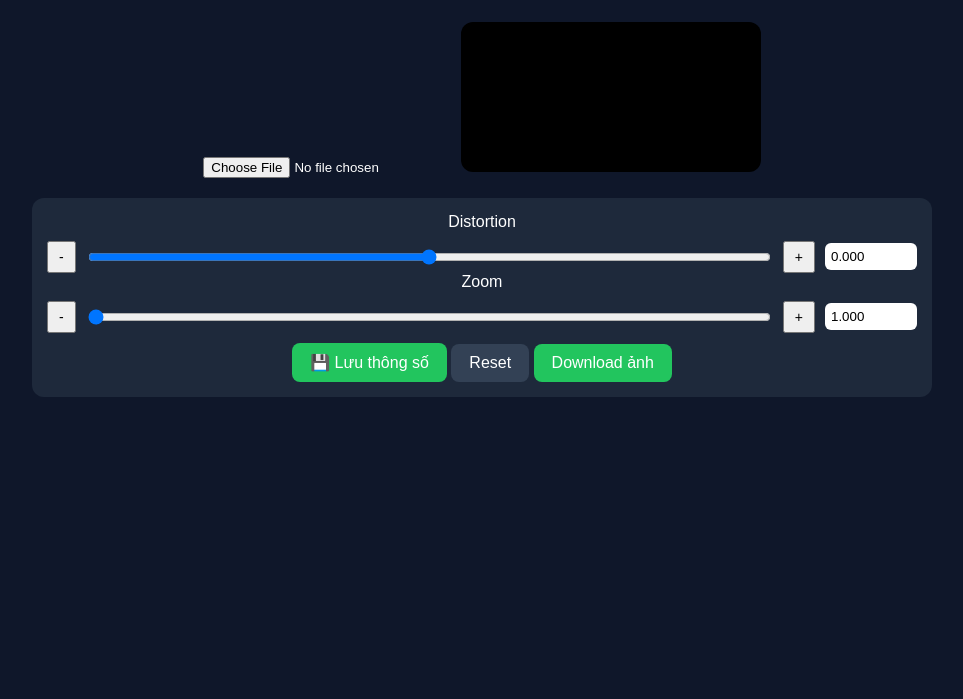
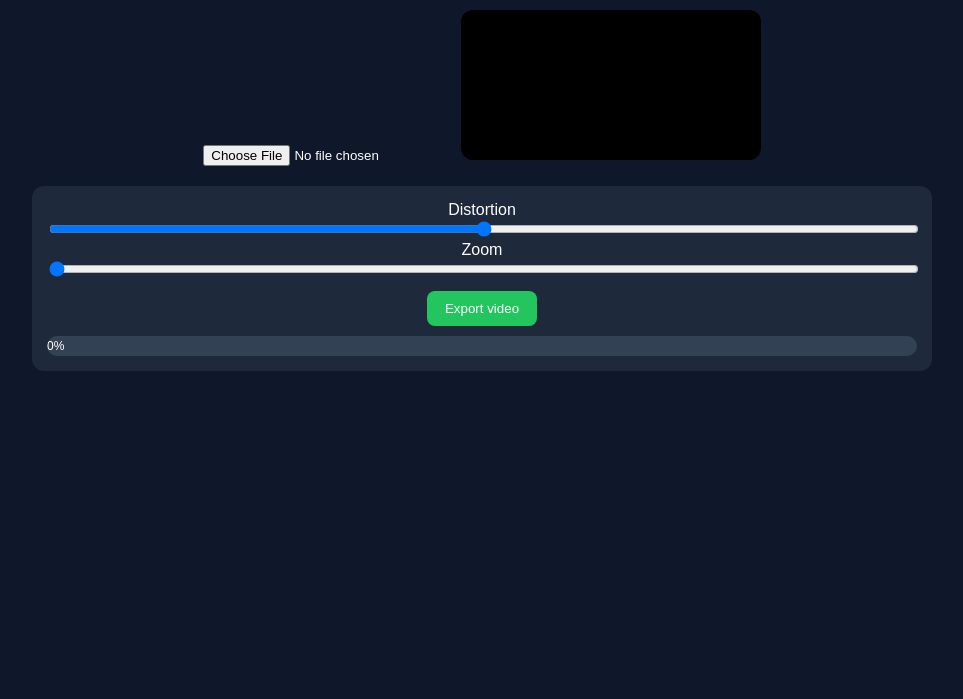
Before and after one commit to danhtrinhdevelopermay/flycam_fix_lens, a plain HTML site: page index.html in a window 1280 px wide. Shown: the part 101-800 px from the top of the page, without its empty margins (158-1121 px from the left). Drawn offline with Linux system fonts and the light colour scheme.

Commit message:
Update index.html

```diff
--- a/index.html
+++ b/index.html
@@ -3,179 +3,90 @@
 <head>
 <meta charset="UTF-8">
 <meta name="viewport" content="width=device-width, initial-scale=1.0">
-<title>Lens Distortion Editor Pro</title>
+<title>Lens Distortion Video Export</title>
 <style>
-body{
-  font-family: Arial, sans-serif;
-  background:#0f172a;
-  color:white;
+body{font-family:Arial;background:#0f172a;color:white;text-align:center;padding:20px}
+.container{max-width:900px;margin:auto}
+canvas{max-width:100%;border-radius:12px;margin-top:15px;background:#000}
+.controls{margin-top:20px;background:#1e293b;padding:15px;border-radius:12px}
+input[type=range]{width:100%}
+button{margin-top:10px;padding:10px 18px;border:none;border-radius:8px;background:#22c55e;color:white;cursor:pointer}
+.progress{
+  width:100%;
+  height:20px;
+  background:#334155;
+  border-radius:10px;
+  overflow:hidden;
+  margin-top:10px;
+}
+.progress-bar{
+  height:100%;
+  width:0%;
+  background:#22c55e;
   text-align:center;
-  padding:20px;
-}
-.container{max-width:900px;margin:auto;}
-canvas{max-width:100%;border-radius:12px;margin-top:15px;background:#000;}
-.controls{margin-top:20px;background:#1e293b;padding:15px;border-radius:12px;}
-.row{display:flex;align-items:center;gap:10px;margin-top:10px;}
-input[type=range]{flex:1;}
-input[type=number]{width:80px;padding:6px;border-radius:6px;border:none;}
-button.small{padding:6px 10px;font-size:14px;}
-button.main{
-  margin-top:10px;padding:10px 18px;border:none;border-radius:8px;
-  background:#22c55e;color:white;font-size:16px;cursor:pointer;
-}
-button.main:hover{background:#16a34a;}
-button.secondary{
-  background:#334155;
+  font-size:12px;
+  line-height:20px;
 }
 </style>
 </head>
 <body>
 
 <div class="container">
-  <h1>Lens Distortion Editor Pro</h1>
+  <h2>Export Video với Progress</h2>
 
-  <input type="file" id="upload" accept="image/*">
+  <input type="file" id="upload" accept="video/*">
+  <video id="video" style="display:none"></video>
   <canvas id="canvas"></canvas>
 
   <div class="controls">
-
     <label>Distortion</label>
-    <div class="row">
-      <button class="small" onclick="step('distortion', -0.01)">-</button>
-      <input type="range" id="distortion" min="-1" max="1" step="0.001">
-      <button class="small" onclick="step('distortion', 0.01)">+</button>
-      <input type="number" id="distortionNum" step="0.001">
-    </div>
+    <input type="range" id="distortion" min="-1" max="1" step="0.01" value="0">
 
     <label>Zoom</label>
-    <div class="row">
-      <button class="small" onclick="step('zoom', -0.01)">-</button>
-      <input type="range" id="zoom" min="1" max="2" step="0.001">
-      <button class="small" onclick="step('zoom', 0.01)">+</button>
-      <input type="number" id="zoomNum" step="0.001">
+    <input type="range" id="zoom" min="1" max="2" step="0.01" value="1">
+
+    <button onclick="exportVideo()">Export video</button>
+
+    <div class="progress">
+      <div class="progress-bar" id="progressBar">0%</div>
     </div>
-
-    <button class="main" onclick="savePreset()">💾 Lưu thông số</button>
-    <button class="main secondary" onclick="resetPreset()">Reset</button>
-    <button class="main" onclick="download()">Download ảnh</button>
-
   </div>
 </div>
 
 <script>
 const canvas = document.getElementById("canvas");
 const ctx = canvas.getContext("2d");
-
-let img = new Image();
-let previewImg = document.createElement("canvas");
+const video = document.getElementById("video");
+const progressBar = document.getElementById("progressBar");
 
 let distortion = 0;
 let zoom = 1;
-let needsRender = false;
-
-const distortionSlider = document.getElementById("distortion");
-const zoomSlider = document.getElementById("zoom");
-const distortionNum = document.getElementById("distortionNum");
-const zoomNum = document.getElementById("zoomNum");
-
-//// 🔹 LOAD PRESET
-const saved = JSON.parse(localStorage.getItem("lensPreset"));
-if(saved){
-  distortion = saved.distortion;
-  zoom = saved.zoom;
-}
-
-function syncInputs(){
-  distortionSlider.value = distortion;
-  distortionNum.value = distortion.toFixed(3);
-  zoomSlider.value = zoom;
-  zoomNum.value = zoom.toFixed(3);
-}
 
 document.getElementById("upload").addEventListener("change", e=>{
   const file = e.target.files[0];
   if(!file) return;
-  img.src = URL.createObjectURL(file);
+  video.src = URL.createObjectURL(file);
 });
 
-img.onload = ()=>{
-  const scale = Math.min(800 / img.width, 800 / img.height, 1);
-  previewImg.width = img.width * scale;
-  previewImg.height = img.height * scale;
-
-  previewImg.getContext("2d").drawImage(img, 0, 0, previewImg.width, previewImg.height);
-
-  canvas.width = previewImg.width;
-  canvas.height = previewImg.height;
-
-  renderPreview();
+video.onloadeddata = ()=>{
+  canvas.width = video.videoWidth;
+  canvas.height = video.videoHeight;
 };
 
-distortionSlider.oninput = ()=>{
-  distortion = parseFloat(distortionSlider.value);
-  syncInputs();
-  scheduleRender();
+document.getElementById("distortion").oninput = e=>{
+  distortion = parseFloat(e.target.value);
 };
 
-zoomSlider.oninput = ()=>{
-  zoom = parseFloat(zoomSlider.value);
-  syncInputs();
-  scheduleRender();
+document.getElementById("zoom").oninput = e=>{
+  zoom = parseFloat(e.target.value);
 };
 
-distortionNum.onchange = ()=>{
-  distortion = parseFloat(distortionNum.value);
-  syncInputs();
-  scheduleRender();
-};
+function applyDistortion(){
+  const w = canvas.width;
+  const h = canvas.height;
 
-zoomNum.onchange = ()=>{
-  zoom = parseFloat(zoomNum.value);
-  syncInputs();
-  scheduleRender();
-};
-
-function step(type, amount){
-  if(type === "distortion"){
-    distortion = +(distortion + amount).toFixed(3);
-  }else{
-    zoom = +(zoom + amount).toFixed(3);
-  }
-  syncInputs();
-  scheduleRender();
-}
-
-//// 🔹 SAVE PRESET
-function savePreset(){
-  localStorage.setItem("lensPreset", JSON.stringify({distortion, zoom}));
-  alert("Đã lưu thông số!");
-}
-
-//// 🔹 RESET PRESET
-function resetPreset(){
-  distortion = 0;
-  zoom = 1;
-  localStorage.removeItem("lensPreset");
-  syncInputs();
-  scheduleRender();
-}
-
-function scheduleRender(){
-  if(!needsRender){
-    needsRender = true;
-    requestAnimationFrame(()=>{
-      renderPreview();
-      needsRender = false;
-    });
-  }
-}
-
-function renderPreview(){
-  const w = previewImg.width;
-  const h = previewImg.height;
-
-  const srcCtx = previewImg.getContext("2d");
-  const src = srcCtx.getImageData(0,0,w,h);
+  ctx.drawImage(video,0,0,w,h);
+  const src = ctx.getImageData(0,0,w,h);
   const dst = ctx.createImageData(w,h);
 
   const cx = w/2;
@@ -183,9 +94,9 @@ function renderPreview(){
 
   for(let y=0;y<h;y++){
     for(let x=0;x<w;x++){
+
       let nx = (x - cx) / cx;
       let ny = (y - cy) / cy;
-
       let r = Math.sqrt(nx*nx + ny*ny);
       let factor = 1 + distortion * (r*r);
 
@@ -210,14 +121,58 @@ function renderPreview(){
   ctx.putImageData(dst,0,0);
 }
 
-function download(){
-  const link = document.createElement("a");
-  link.download = "lens_corrected.png";
-  link.href = canvas.toDataURL();
-  link.click();
+async function exportVideo(){
+  if(!video.src){
+    alert("Upload video trước");
+    return;
+  }
+
+  progressBar.style.width = "0%";
+  progressBar.innerText = "0%";
+
+  const stream = canvas.captureStream(30);
+  const recorder = new MediaRecorder(stream, {mimeType:"video/webm"});
+  let chunks = [];
+
+  recorder.ondataavailable = e=>chunks.push(e.data);
+  recorder.start();
+
+  video.currentTime = 0;
+
+  video.play();
+
+  function render(){
+    if(video.paused || video.ended) return;
+
+    applyDistortion();
+
+    // 🔹 cập nhật progress %
+    let percent = (video.currentTime / video.duration) * 100;
+    progressBar.style.width = percent.toFixed(1) + "%";
+    progressBar.innerText = percent.toFixed(1) + "%";
+
+    requestAnimationFrame(render);
+  }
+
+  video.onplay = render;
+
+  video.onended = ()=>{
+    recorder.stop();
+  };
+
+  recorder.onstop = ()=>{
+    const blob = new Blob(chunks, {type:"video/webm"});
+    const url = URL.createObjectURL(blob);
+
+    const a = document.createElement("a");
+    a.href = url;
+    a.download = "lens_corrected.webm";
+    a.click();
+
+    progressBar.style.width = "100%";
+    progressBar.innerText = "Hoàn tất";
+  };
 }
-
-syncInputs();
 </script>
 
 </body>
```
